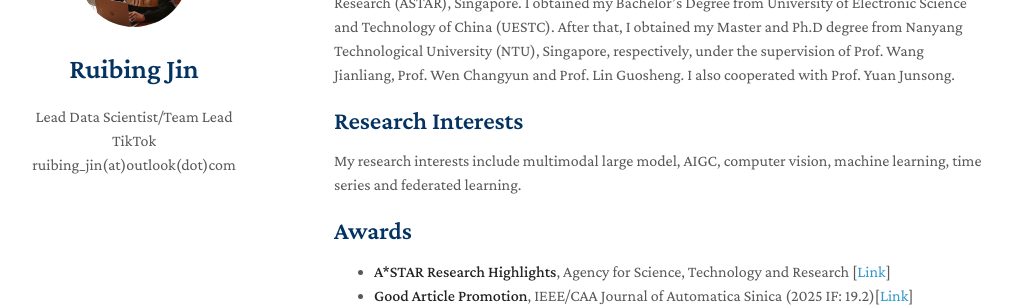
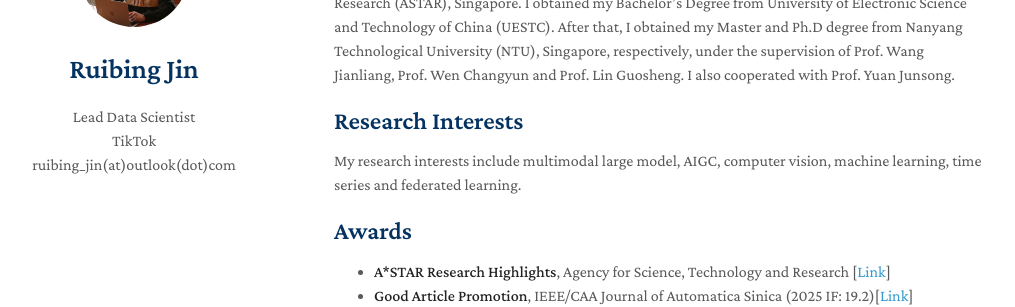
Before and after one commit to ruibing-jin/ruibing-jin.github.io, a Jekyll site: the page built from index.md, in a window 1280 px wide. Shown: the part 166-473 px from the top of the page, without its empty margins (136-1151 px from the left). Built offline with Jekyll 4.4.1, drawn with Linux system fonts in a browser that asks for light colours; nearby versions of some CDN libraries; a style sheet for code colours, icons or effects is not loaded; our own code applies the rules of GitHub Pages for plain Markdown files.

Commit message:
Update _config.yml

```diff
--- a/_config.yml
+++ b/_config.yml
@@ -1,5 +1,5 @@
 title: Ruibing Jin
-position: Lead Data Scientist/Team Lead
+position: Lead Data Scientist
 affiliation: TikTok
 email: ruibing_jin(at)outlook(dot)com
 keywords: minimal academic
```
